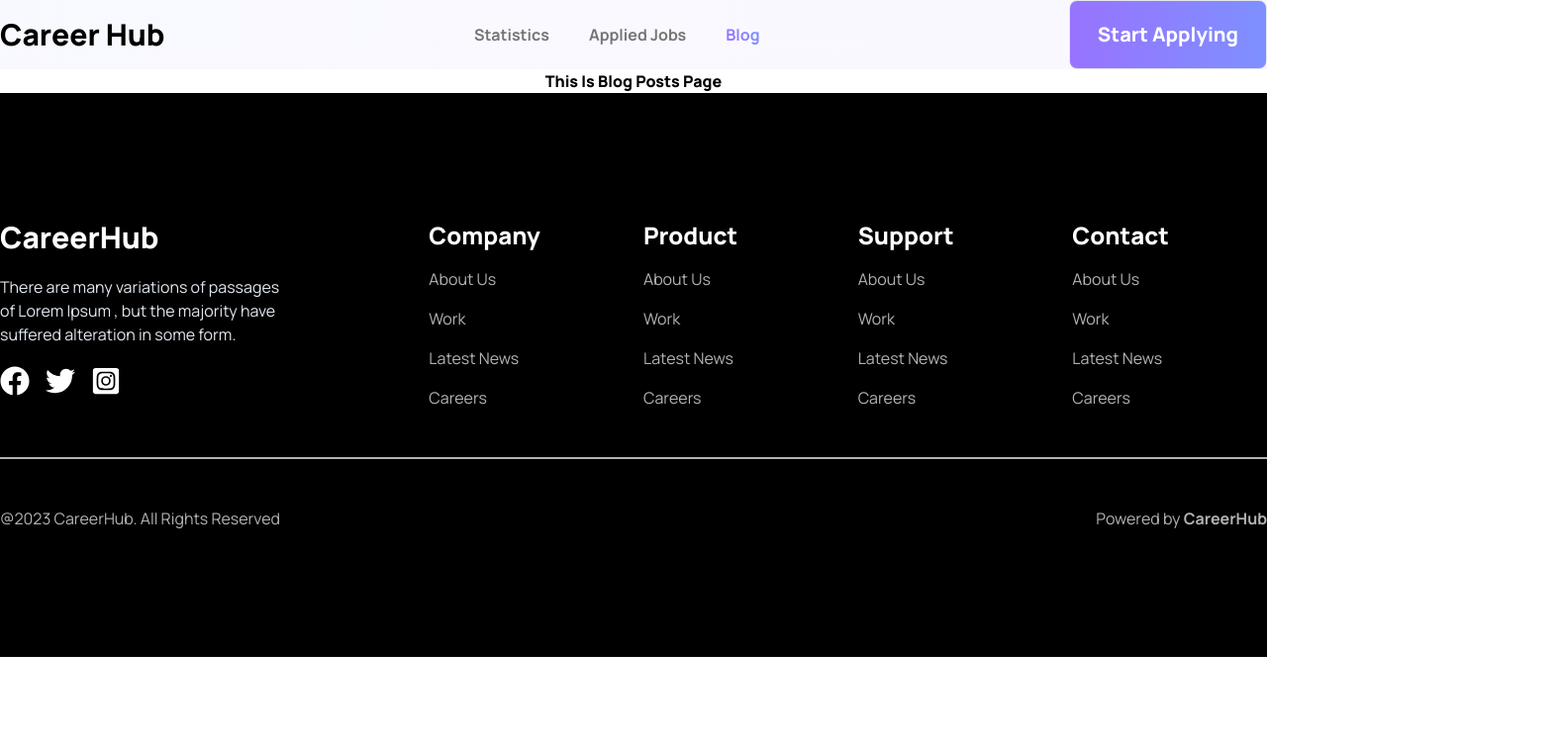
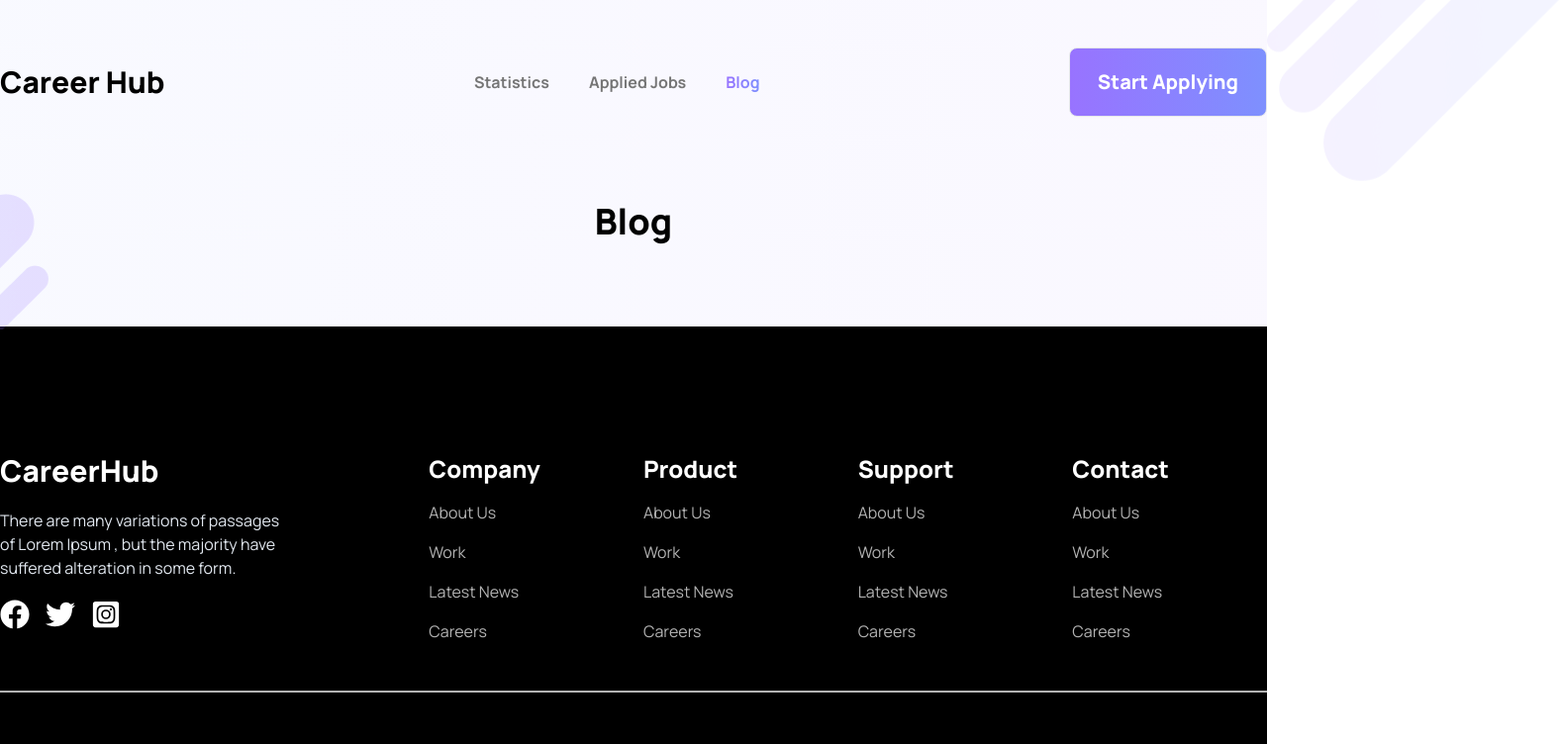
Before and after one commit to Newajdev/Career-Hub, a React (Vite) app: page /blog in a window 1280 px wide. Shown: the top 752 px of the page at 99% size, 1577 px wide, since content can reach past the window. Built offline with nearby package versions, Linux system fonts and the light colour scheme.

Commit message:
All Hero Section Completed

```diff
--- a/src/components/AppliedJobs/AppliedJobs.jsx
+++ b/src/components/AppliedJobs/AppliedJobs.jsx
@@ -1,16 +1,15 @@
-import React from 'react';
+
 import Container from '../HeroSction/Container';
-import Navbar from '../navbar/Navbar';
+import SocendaryBanner from '../HeroSction/SocendaryBanner';
+
 
 const AppliedJobs = () => {
     return (
-        <div className='bg-gradient-to-r from-Start5 to-End5'>
-            <div className=''>
-                <div className='flex justify-between'>
-                    <img className='' src="/src/assets/images/bg1.png" alt="" />
-                    <img className='' src="/src/assets/images/bg2.png" alt="" />
-                </div>
-                <h1 className='font-3xl text-center font-black'>This Is Applied Job Page</h1>
+        <div>
+            <div className='bg-gradient-to-r from-Start5 to-End5'>
+            <Container>
+                <SocendaryBanner name={'Applied Jobs'}></SocendaryBanner>
+            </Container>
             </div>
         </div>
     );
--- a/src/components/Blog/Blog.jsx
+++ b/src/components/Blog/Blog.jsx
@@ -1,9 +1,15 @@
-import React from 'react';
+import Container from "../HeroSction/Container";
+import SocendaryBanner from "../HeroSction/SocendaryBanner";
+
 
 const Blog = () => {
     return (
         <div>
-            <h1 className='font-3xl text-center font-black'>This Is Blog Posts Page</h1>
+            <div className='bg-gradient-to-r from-Start5 to-End5'>
+            <Container>
+                <SocendaryBanner name={'Blog'}></SocendaryBanner>
+            </Container>
+            </div>
         </div>
     );
 };
--- a/src/components/HeroSction/Container.jsx
+++ b/src/components/HeroSction/Container.jsx
@@ -1,6 +1,4 @@
-import React from 'react';
-
-const HeroContainer = ({ children }) => {
+const Container = ({ children }) => {
     return (
 
             <div className='max-w-[1320px] mx-auto'>
@@ -10,4 +8,4 @@ const HeroContainer = ({ children }) => {
     );
 };
 
-export default HeroContainer;
+export default Container;
--- /dev/null
+++ b/src/components/HeroSction/SocendaryBanner.jsx
@@ -0,0 +1,18 @@
+import React from 'react';
+
+const SocendaryBanner = ({name}) => {
+    return (
+        <div>
+            <div className='flex items-center justify-center py-14 relative'>
+                <img className='absolute left-0 translate-x-[-86%]' src="/src/assets/images/bg1.png" alt="" />
+                <img className='absolute right-0 top-0 translate-y-[-65%] translate-x-[100%]' src="/src/assets/images/bg2.png" alt="" />
+                <div>
+                    <h1 className='font-extrabold text-4xl leading-[100px] text-center'>{name}</h1>
+                </div>
+
+            </div>
+        </div>
+    );
+};
+
+export default SocendaryBanner;
--- a/src/components/Statistics/Statistics.jsx
+++ b/src/components/Statistics/Statistics.jsx
@@ -1,9 +1,16 @@
-import React from 'react';
+import Container from "../HeroSction/Container";
+import SocendaryBanner from "../HeroSction/SocendaryBanner";
+
+
 
 const Statistics = () => {
     return (
         <div>
-                <h1 className='font-3xl text-center font-black'>This Is Statistics Page</h1>
+            <div className='bg-gradient-to-r from-Start5 to-End5'>
+            <Container>
+                <SocendaryBanner name={'Statistics'}></SocendaryBanner>
+            </Container>
+            </div>
         </div>
     );
 };
--- a/src/components/navbar/Navbar.jsx
+++ b/src/components/navbar/Navbar.jsx
@@ -5,7 +5,7 @@ import { Link } from 'react-router-dom';
 
 const Navbar = () => {
     return (
-        <div className=' flex items-center justify-between'>
+        <div className=' flex items-center justify-between pt-12'>
             <Link to={'/'} className='font-extrabold text-3xl hover:cursor-default'>Career Hub</Link>
             <NavRouters></NavRouters>
             <PrimaryBtn name={'Start Applying'}></PrimaryBtn>
```
